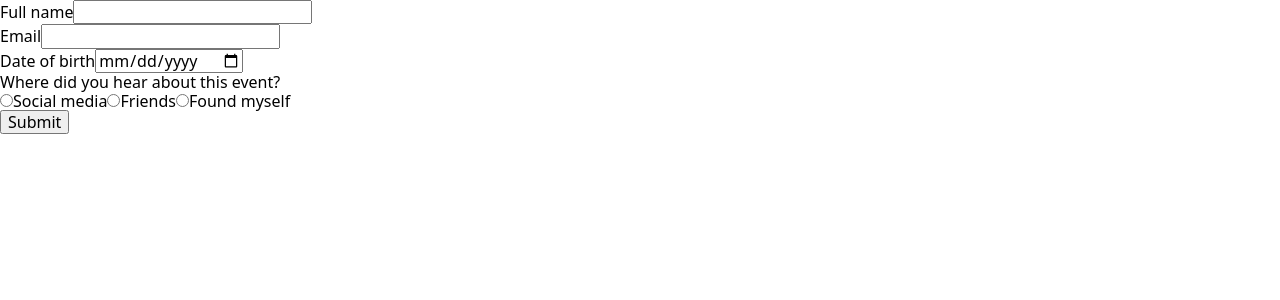
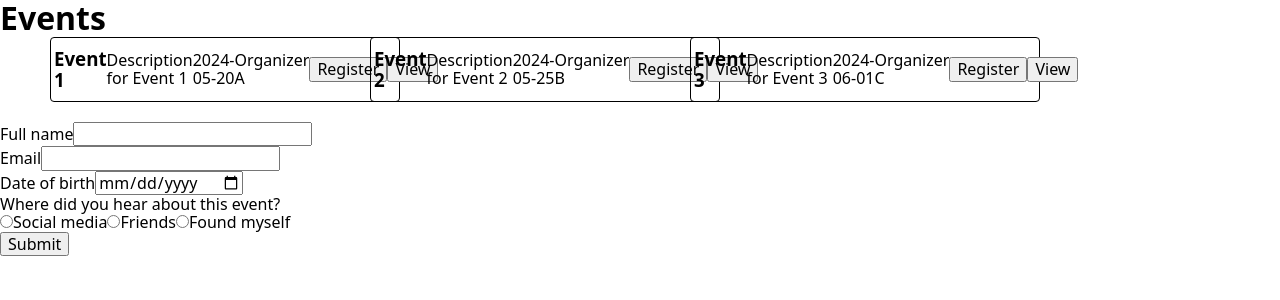
Before and after one commit to NatalySheludko/events-registration-info, a React (Vite) app: page / in a window 1280 px wide. Shown: the top 300 px of the page. Built offline with nearby package versions, Linux system fonts and the light colour scheme.

Commit message:
add events lists

```diff
--- a/src/components/App/App.jsx
+++ b/src/components/App/App.jsx
@@ -1,10 +1,17 @@
-import { useState } from "react";
+import { useState, useEffect } from "react";
 import "../App/App.module.css";
 import RegistrationForm from "../RegistrationForm/RegistrationForm";
-
+import defaultEvents from "../../defaultEvents.json";
+import EventList from "../EventlList/EventList";
 
 export default function App() {
-  const [events, setEvents] = useState([]);
+  const [events, setEvents] = useState(() => {
+    const savedEvents = localStorage.getItem("saved-events");
+    if (savedEvents !== null) {
+      return JSON.parse(savedEvents);
+    }
+    return defaultEvents;
+  });
 
   const addEvent = (newUser) => {
     setEvents((currEvents) => {
@@ -12,10 +19,14 @@ export default function App() {
     });
   };
 
-
+  useEffect(() => {
+    localStorage.setItem("saved-events", JSON.stringify(events));
+  }, [events]);
 
   return (
     <div>
+      <h1>Events</h1>
+      <EventList events={events} />
       <RegistrationForm onAdd={addEvent} />
     </div>
   );
--- /dev/null
+++ b/src/components/EventlList/EventList.jsx
@@ -0,0 +1,14 @@
+import css from "../EventlList/EventList.module.css";
+import EventsCard from "../EventsCard/EventsCard";
+
+export default function EventList({ events }) {
+  return (
+    <ul className={css.menuList}>
+      {events.map((event) => (
+        <li className={css.item} key={event.id}>
+          <EventsCard events={event} />
+        </li>
+      ))}
+    </ul>
+  );
+}
--- /dev/null
+++ b/src/components/EventlList/EventList.module.css
@@ -0,0 +1,10 @@
+.menuList {
+  display: flex;
+  flex-wrap: wrap;
+}
+
+.item {
+  display: flex;
+  margin-bottom: 20px;
+  width: calc(100% / 4);
+}
--- /dev/null
+++ b/src/components/EventsCard/EventsCard.jsx
@@ -0,0 +1,14 @@
+import css from "../EventsCard/EventsCard.module.css";
+
+export default function Contact( {events: { title, description, date, organizer }}) {
+  return (
+    <div className={css.events}>
+			<h3>{ title}</h3>
+			<p>{ description}</p>
+			<p>{ date}</p>
+			<p>{organizer}</p>
+			<button>Register</button>
+			<button>View</button>
+    </div>
+  );
+}
--- /dev/null
+++ b/src/components/EventsCard/EventsCard.module.css
@@ -0,0 +1,10 @@
+.events {
+	width: 350px;
+	border: 1px solid black;
+	border-radius: 4px;
+	display: flex;
+	justify-content: space-around;
+	align-items: center;
+	margin-left: 50px;
+	padding: 10px 3px;
+}
```
Also changed, not shown: src/components/Participants/Participants.jsx (added).
